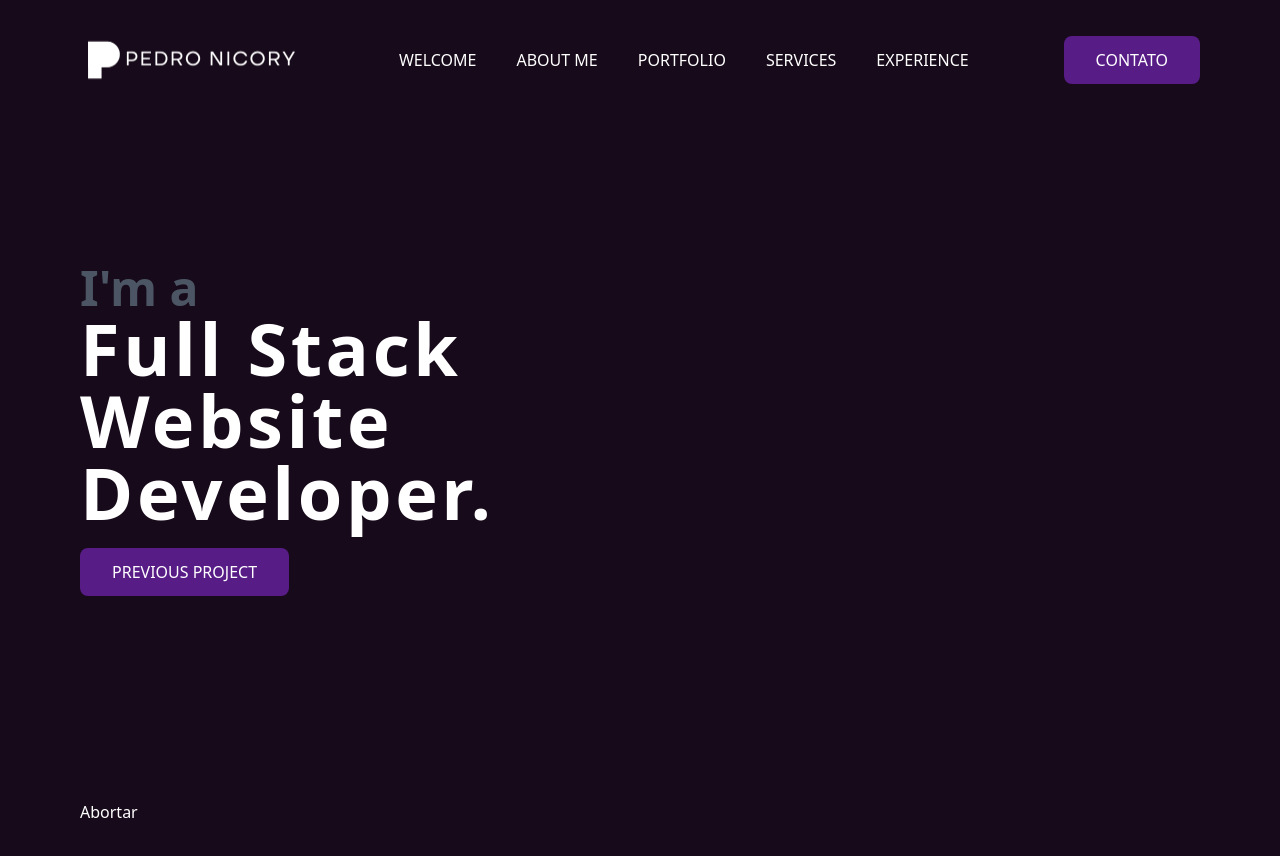
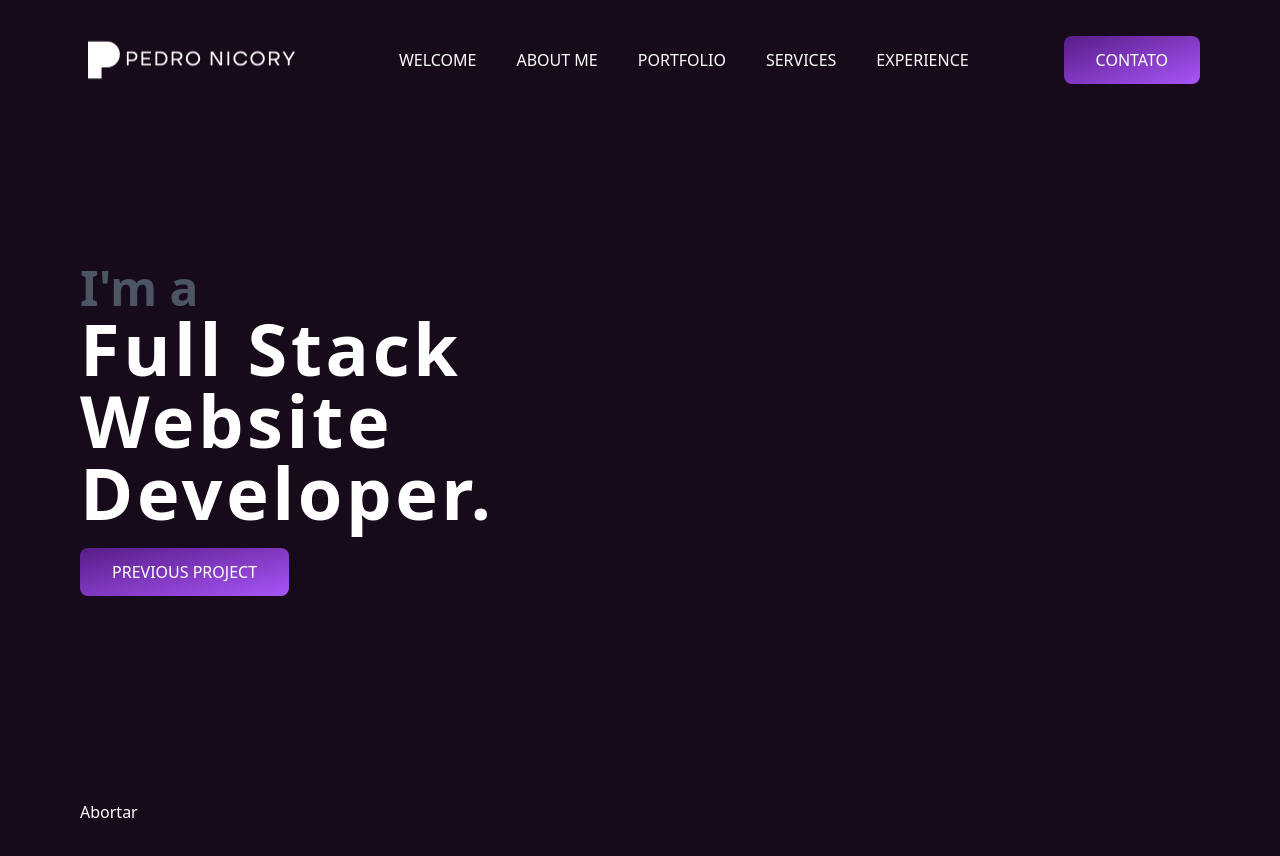
Before and after one commit to nicoryy/nicoryy.github.io, a React (Vite) app: page / in a window 1280 px wide. Shown: the top 856 px of the page. Built offline with nearby package versions, Linux system fonts and the light colour scheme.

Commit message:
style btn

```diff
--- a/src/components/GotoBtn.jsx
+++ b/src/components/GotoBtn.jsx
@@ -4,9 +4,11 @@ const GotoBtn = (props) => {
   return (
     <a
       href={`#${props.goto}`}
-      className={`hover:text-purple-900 hover:bg-purple-200
-      duration-300 uppercase py-3 px-8
-      bg-purple-900 rounded-lg ${props.class}`}
+      className={`hover:text-purple-900 hover:from-purple-600
+      hover:bg-purple-200 hover:to-purple-300
+      duration-500 uppercase py-3 px-8
+      bg-gradient-to-tl from-purple-500 to-purple-900
+      rounded-lg ${props.class}`}
     >
       {props.children}
     </a>
--- a/tailwind.config.js
+++ b/tailwind.config.js
@@ -35,6 +35,9 @@ export default {
         '11/12vh': '91.6666vh',
         'fullvh': '100vh',
       },
+      colors:{
+        'purple1': '#9f00c4'
+      }
     },
   },
   plugins: [],
```
